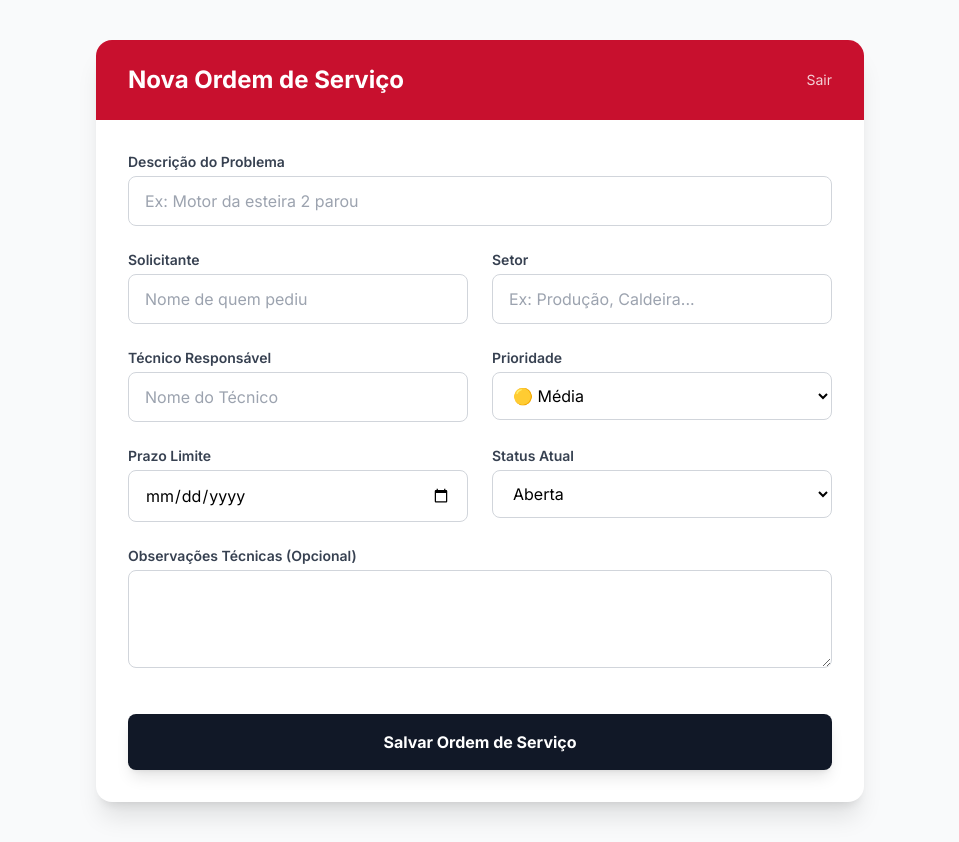
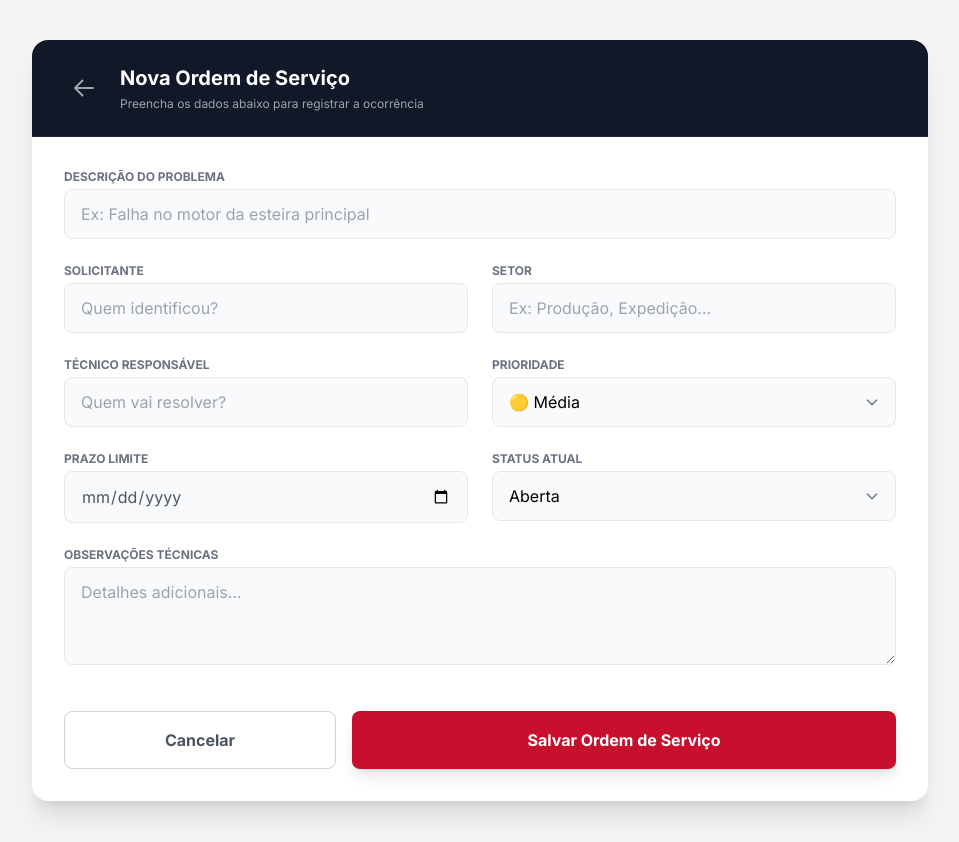
Before and after one commit to 13santoshenrique-crypto/aviagen-backend, a website: page os.html in a window 1280 px wide. Shown: the whole page, without its empty margins (160-1119 px from the left). Drawn offline with nearby package versions, Linux system fonts and the light colour scheme; sample sign-in values are in the browser's storage.

Commit message:
Update os.html

```diff
--- a/os.html
+++ b/os.html
@@ -3,93 +3,121 @@
 <head>
     <meta charset="UTF-8">
     <meta name="viewport" content="width=device-width, initial-scale=1.0">
-    <title>Nova OS | Aviagen</title>
+    <title>Nova Ordem | Aviagen</title>
     <script src="https://cdn.tailwindcss.com"></script>
     <link href="https://fonts.googleapis.com/css2?family=Inter:wght@400;600;700&display=swap" rel="stylesheet">
     <style> body { font-family: 'Inter', sans-serif; } </style>
 </head>
-<body class="bg-gray-50 min-h-screen py-10 px-4">
+<body class="bg-gray-100 min-h-screen py-10 px-4 flex items-center justify-center">
 
-    <div class="max-w-3xl mx-auto bg-white rounded-2xl shadow-xl overflow-hidden">
-        <div class="bg-[#C8102E] px-8 py-6 flex justify-between items-center">
-            <h1 class="text-white text-2xl font-bold">Nova Ordem de Serviço</h1>
-            <a href="login.html" class="text-white text-sm opacity-80 hover:opacity-100">Sair</a>
+    <div class="max-w-4xl w-full bg-white rounded-2xl shadow-xl overflow-hidden">
+
+        <div class="bg-[#111827] px-8 py-6 flex justify-between items-center border-b border-gray-800">
+            <div class="flex items-center gap-4">
+                <a href="dashboard.html" class="text-gray-400 hover:text-white hover:bg-gray-800 p-2 rounded-full transition" title="Voltar ao Dashboard">
+                    <svg xmlns="http://www.w3.org/2000/svg" fill="none" viewBox="0 0 24 24" stroke-width="2" stroke="currentColor" class="w-6 h-6">
+                      <path stroke-linecap="round" stroke-linejoin="round" d="M10.5 19.5L3 12m0 0l7.5-7.5M3 12h18" />
+                    </svg>
+                </a>
+                <div>
+                    <h1 class="text-white text-xl font-bold">Nova Ordem de Serviço</h1>
+                    <p class="text-gray-400 text-xs mt-1">Preencha os dados abaixo para registrar a ocorrência</p>
+                </div>
+            </div>
         </div>
 
         <form id="osForm" class="p-8 grid grid-cols-1 md:grid-cols-2 gap-6">
 
             <div class="md:col-span-2">
-                <label class="block text-sm font-semibold text-gray-700 mb-1">Descrição do Problema</label>
-                <input type="text" id="description" placeholder="Ex: Motor da esteira 2 parou" required
-                       class="w-full px-4 py-3 rounded-lg border border-gray-300 focus:ring-2 focus:ring-[#C8102E] outline-none">
+                <label class="block text-xs font-bold text-gray-500 uppercase mb-1">Descrição do Problema</label>
+                <input type="text" id="description" placeholder="Ex: Falha no motor da esteira principal" required
+                       class="w-full px-4 py-3 rounded-lg bg-gray-50 border border-gray-200 focus:bg-white focus:ring-2 focus:ring-[#C8102E] focus:border-transparent outline-none transition">
             </div>
 
             <div>
-                <label class="block text-sm font-semibold text-gray-700 mb-1">Solicitante</label>
-                <input type="text" id="requester" placeholder="Nome de quem pediu"
-                       class="w-full px-4 py-3 rounded-lg border border-gray-300 focus:ring-2 focus:ring-[#C8102E] outline-none">
+                <label class="block text-xs font-bold text-gray-500 uppercase mb-1">Solicitante</label>
+                <input type="text" id="requester" placeholder="Quem identificou?"
+                       class="w-full px-4 py-3 rounded-lg bg-gray-50 border border-gray-200 focus:bg-white focus:ring-2 focus:ring-[#C8102E] focus:border-transparent outline-none transition">
             </div>
 
             <div>
-                <label class="block text-sm font-semibold text-gray-700 mb-1">Setor</label>
-                <input type="text" id="sector" placeholder="Ex: Produção, Caldeira..."
-                       class="w-full px-4 py-3 rounded-lg border border-gray-300 focus:ring-2 focus:ring-[#C8102E] outline-none">
+                <label class="block text-xs font-bold text-gray-500 uppercase mb-1">Setor</label>
+                <input type="text" id="sector" placeholder="Ex: Produção, Expedição..."
+                       class="w-full px-4 py-3 rounded-lg bg-gray-50 border border-gray-200 focus:bg-white focus:ring-2 focus:ring-[#C8102E] focus:border-transparent outline-none transition">
             </div>
 
             <div>
-                <label class="block text-sm font-semibold text-gray-700 mb-1">Técnico Responsável</label>
-                <input type="text" id="technician" placeholder="Nome do Técnico"
-                       class="w-full px-4 py-3 rounded-lg border border-gray-300 focus:ring-2 focus:ring-[#C8102E] outline-none">
+                <label class="block text-xs font-bold text-gray-500 uppercase mb-1">Técnico Responsável</label>
+                <input type="text" id="technician" placeholder="Quem vai resolver?"
+                       class="w-full px-4 py-3 rounded-lg bg-gray-50 border border-gray-200 focus:bg-white focus:ring-2 focus:ring-[#C8102E] focus:border-transparent outline-none transition">
             </div>
 
             <div>
-                <label class="block text-sm font-semibold text-gray-700 mb-1">Prioridade</label>
-                <select id="priority" class="w-full px-4 py-3 rounded-lg border border-gray-300 focus:ring-2 focus:ring-[#C8102E] outline-none bg-white">
+                <label class="block text-xs font-bold text-gray-500 uppercase mb-1">Prioridade</label>
+                <div class="relative">
+                    <select id="priority" class="w-full px-4 py-3 rounded-lg bg-gray-50 border border-gray-200 focus:bg-white focus:ring-2 focus:ring-[#C8102E] focus:border-transparent outline-none appearance-none cursor-pointer">
                         <option value="Baixa">🟢 Baixa</option>
                         <option value="Média" selected>🟡 Média</option>
                         <option value="Alta">🔴 Alta</option>
                     </select>
+                    <div class="pointer-events-none absolute inset-y-0 right-0 flex items-center px-4 text-gray-500">
+                        <svg class="h-4 w-4" fill="none" viewBox="0 0 24 24" stroke="currentColor"><path stroke-linecap="round" stroke-linejoin="round" stroke-width="2" d="M19 9l-7 7-7-7" /></svg>
+                    </div>
+                </div>
             </div>
 
             <div>
-                <label class="block text-sm font-semibold text-gray-700 mb-1">Prazo Limite</label>
-                <input type="date" id="deadline" class="w-full px-4 py-3 rounded-lg border border-gray-300 focus:ring-2 focus:ring-[#C8102E] outline-none">
+                <label class="block text-xs font-bold text-gray-500 uppercase mb-1">Prazo Limite</label>
+                <input type="date" id="deadline" class="w-full px-4 py-3 rounded-lg bg-gray-50 border border-gray-200 focus:bg-white focus:ring-2 focus:ring-[#C8102E] focus:border-transparent outline-none text-gray-600">
             </div>
 
             <div>
-                <label class="block text-sm font-semibold text-gray-700 mb-1">Status Atual</label>
-                <select id="status" class="w-full px-4 py-3 rounded-lg border border-gray-300 focus:ring-2 focus:ring-[#C8102E] outline-none bg-white">
+                <label class="block text-xs font-bold text-gray-500 uppercase mb-1">Status Atual</label>
+                <div class="relative">
+                    <select id="status" class="w-full px-4 py-3 rounded-lg bg-gray-50 border border-gray-200 focus:bg-white focus:ring-2 focus:ring-[#C8102E] focus:border-transparent outline-none appearance-none cursor-pointer">
                         <option value="Aberta">Aberta</option>
                         <option value="Em andamento">Em andamento</option>
                         <option value="Finalizada">Finalizada</option>
                     </select>
+                    <div class="pointer-events-none absolute inset-y-0 right-0 flex items-center px-4 text-gray-500">
+                        <svg class="h-4 w-4" fill="none" viewBox="0 0 24 24" stroke="currentColor"><path stroke-linecap="round" stroke-linejoin="round" stroke-width="2" d="M19 9l-7 7-7-7" /></svg>
+                    </div>
+                </div>
             </div>
 
             <div class="md:col-span-2">
-                <label class="block text-sm font-semibold text-gray-700 mb-1">Observações Técnicas (Opcional)</label>
-                <textarea id="notes" rows="3" class="w-full px-4 py-3 rounded-lg border border-gray-300 focus:ring-2 focus:ring-[#C8102E] outline-none"></textarea>
+                <label class="block text-xs font-bold text-gray-500 uppercase mb-1">Observações Técnicas</label>
+                <textarea id="notes" rows="3" placeholder="Detalhes adicionais..." class="w-full px-4 py-3 rounded-lg bg-gray-50 border border-gray-200 focus:bg-white focus:ring-2 focus:ring-[#C8102E] focus:border-transparent outline-none transition"></textarea>
             </div>
 
-            <div class="md:col-span-2 pt-4">
-                <button type="submit" class="w-full bg-gray-900 hover:bg-black text-white font-bold py-4 rounded-lg shadow-lg transition transform hover:scale-[1.01]">
+            <div class="md:col-span-2 pt-4 flex gap-4">
+                <a href="dashboard.html" class="w-1/3 text-center py-4 rounded-lg border border-gray-300 text-gray-600 font-bold hover:bg-gray-50 transition">
+                    Cancelar
+                </a>
+                <button type="submit" class="w-2/3 bg-[#C8102E] hover:bg-[#a00d25] text-white font-bold py-4 rounded-lg shadow-lg hover:shadow-xl transition transform hover:scale-[1.01]">
                     Salvar Ordem de Serviço
                 </button>
             </div>
 
-            <div id="message" class="md:col-span-2 text-center font-bold hidden"></div>
+            <div id="message" class="md:col-span-2 text-center font-bold hidden rounded-lg"></div>
         </form>
     </div>
 
     <script>
-        // 👇👇👇 URL DO RENDER AQUI 👇👇👇
         const backend = 'https://aviagen-backend-1.onrender.com'
         const token = localStorage.getItem('token')
 
-        // Bloqueio simples se não tiver logado
         if(!token) window.location.href = 'login.html'
 
         document.getElementById('osForm').addEventListener('submit', async e => {
             e.preventDefault()
+            const btn = e.target.querySelector('button[type="submit"]')
+            const originalText = btn.innerText
+
+            // Loading State no botão
+            btn.innerText = "Salvando..."
+            btn.disabled = true
+            btn.classList.add('opacity-75')
 
             const data = {
                 description: document.getElementById('description').value,
@@ -105,10 +133,7 @@
             try {
                 const res = await fetch(`${backend}/os`, {
                     method: 'POST',
-                    headers: {
-                        'Content-Type':'application/json',
-                        'Authorization': 'Bearer ' + token
-                    },
+                    headers: { 'Content-Type':'application/json', 'Authorization': 'Bearer ' + token },
                     body: JSON.stringify(data)
                 })
 
@@ -116,15 +141,26 @@
                 msg.classList.remove('hidden')
 
                 if(res.ok){
-                    msg.textContent = '✅ Sucesso! Ordem de Serviço criada.'
-                    msg.className = 'md:col-span-2 text-center font-bold text-green-600 p-4 bg-green-50 rounded-lg'
+                    msg.innerHTML = `
+                        <div class="flex flex-col items-center">
+                            <span class="text-2xl mb-1">✅</span>
+                            <span class="text-green-700">Ordem criada com sucesso!</span>
+                            <a href="dashboard.html" class="text-sm text-green-600 underline mt-2 hover:text-green-800">Voltar para Dashboard</a>
+                        </div>`
+                    msg.className = 'md:col-span-2 p-6 bg-green-50 border border-green-100 rounded-xl'
                     document.getElementById('osForm').reset()
                 } else {
+                    throw new Error()
+                }
+            } catch (error) {
+                const msg = document.getElementById('message')
+                msg.classList.remove('hidden')
                 msg.textContent = '❌ Erro ao salvar. Verifique sua conexão.'
                 msg.className = 'md:col-span-2 text-center font-bold text-red-600 p-4 bg-red-50 rounded-lg'
-                }
-            } catch (error) {
-                alert('Erro de conexão.')
+            } finally {
+                btn.innerText = originalText
+                btn.disabled = false
+                btn.classList.remove('opacity-75')
             }
         })
     </script>
```
Lines whose indentation alone changed are shown as unchanged.
